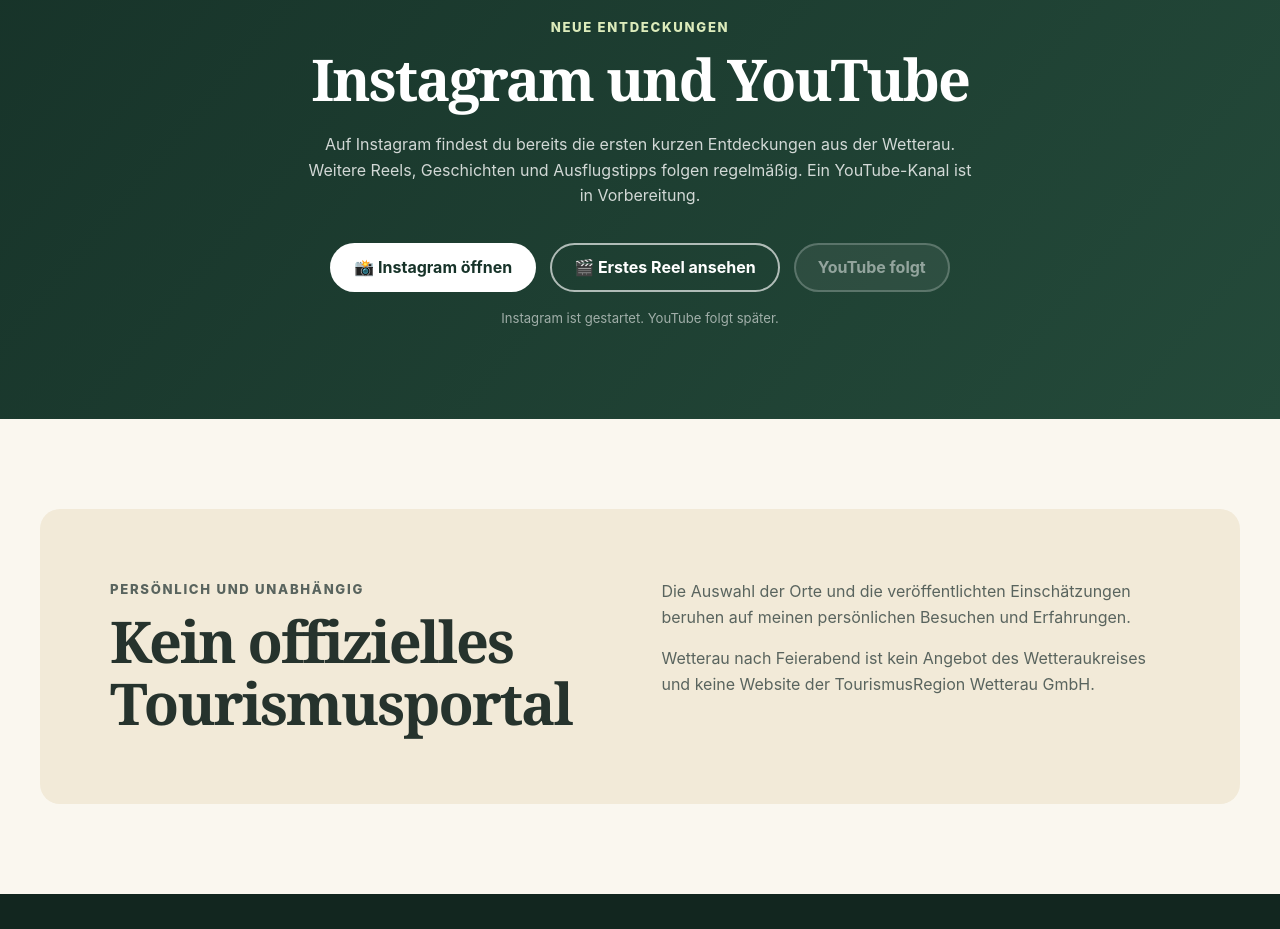
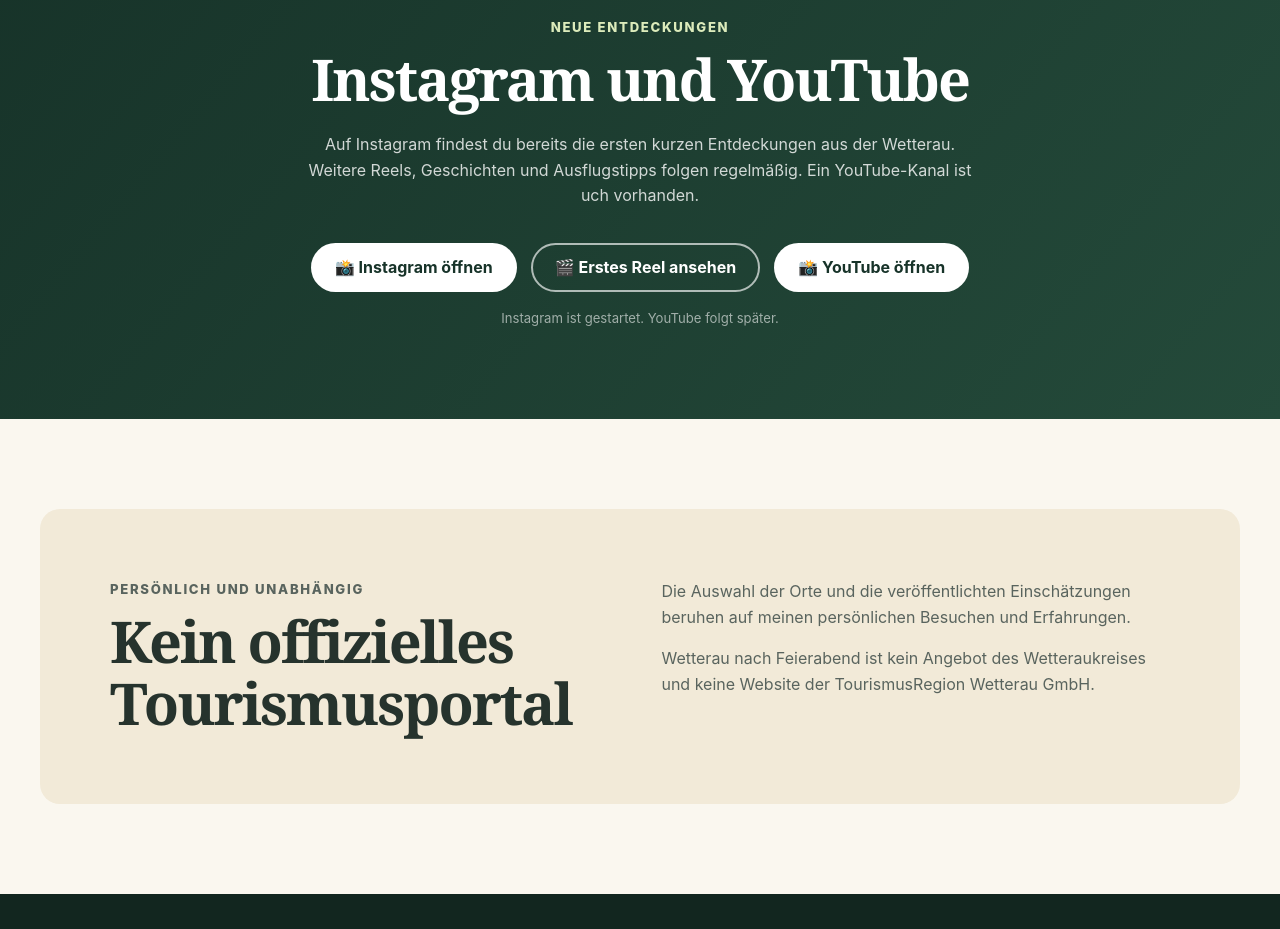
Before and after one commit to hiidenkirnutatlas/visitwetterau, a plain HTML site: page index.html in a window 1280 px wide. Shown: the part 6540-7469 px from the top of the page. Drawn offline with nearby package versions, Linux system fonts and the light colour scheme.

Commit message:
Update YouTube channel availability in index.html
Updated the YouTube channel link and changed the text to indicate that the channel is now available.

```diff
--- a/index.html
+++ b/index.html
@@ -573,7 +573,7 @@
                 <p>
                     Auf Instagram findest du bereits die ersten kurzen Entdeckungen
                     aus der Wetterau. Weitere Reels, Geschichten und Ausflugstipps
-                    folgen regelmäßig. Ein YouTube-Kanal ist in Vorbereitung.
+                    folgen regelmäßig. Ein YouTube-Kanal ist uch vorhanden.
                 </p>
 
                 <div class="social-actions">
@@ -595,13 +595,15 @@
         🎬 Erstes Reel ansehen
     </a>
 
-    <span
-        class="button button-disabled"
-        aria-disabled="true"
-        title="Der YouTube-Kanal wird noch eingerichtet."
+    <a
+        class="button button-light"
+        href="https://www.youtube.com/@wetterau_nach_feierabend"
+        target="_blank"
+        rel="noopener noreferrer"
     >
-        YouTube folgt
-    </span>
+        📸 YouTube öffnen
+    </a>
+
 </div>
 
 <p class="social-notice">
```
